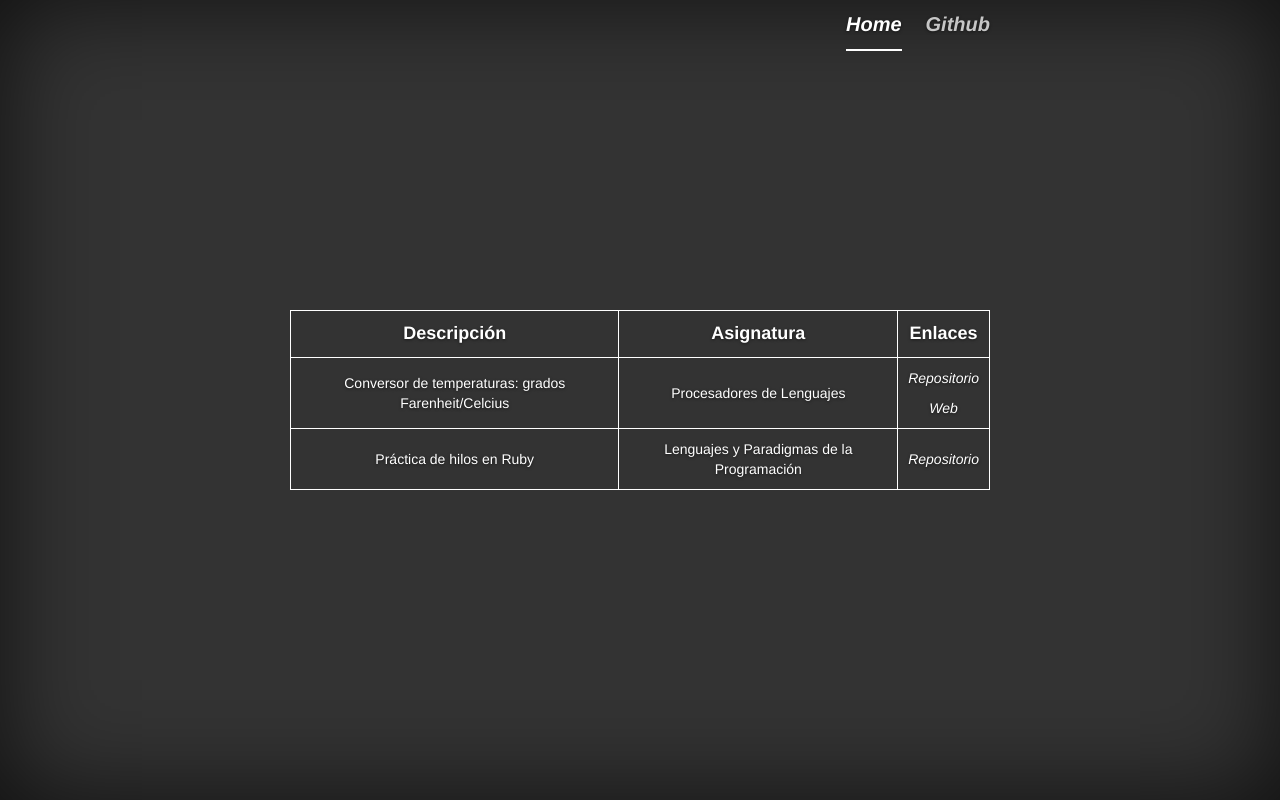
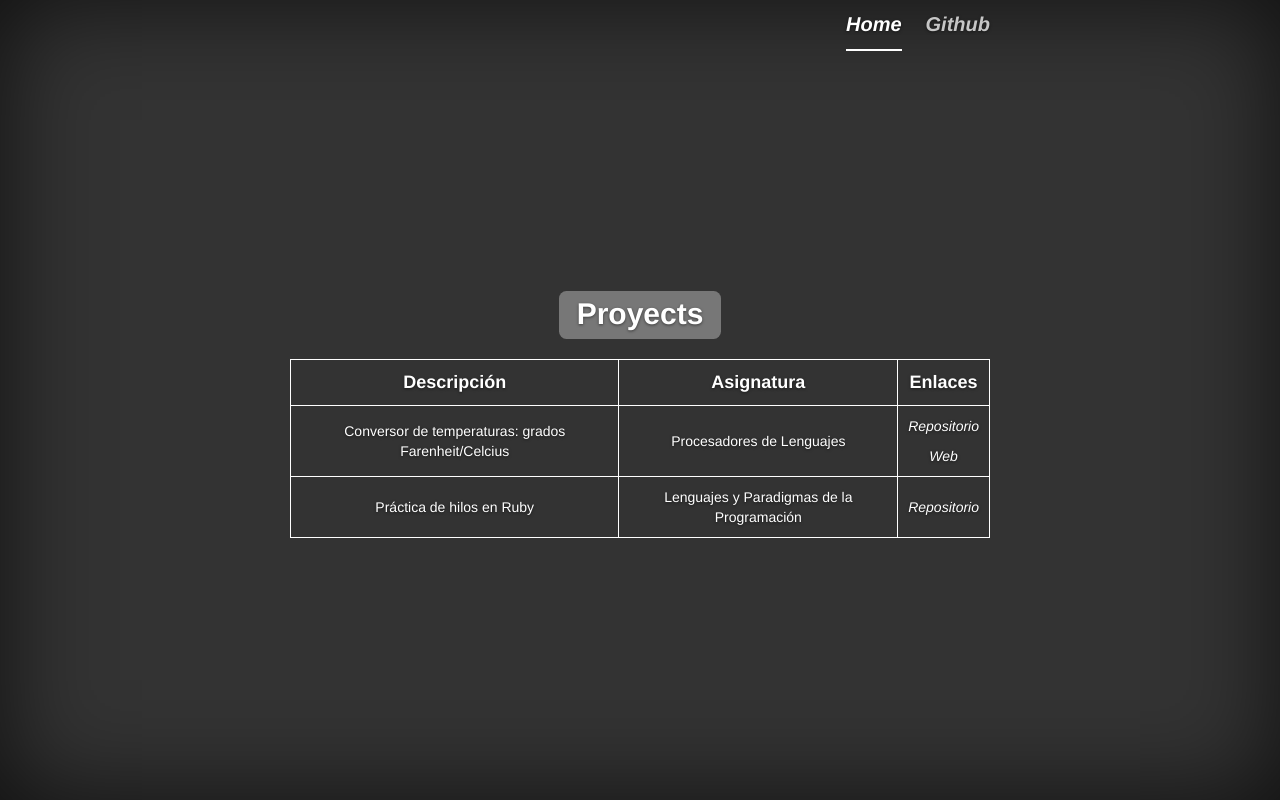
Before and after one commit to alu0100697032/alu0100697032.github.io, a plain HTML site: page proyectos.html in a window 1280 px wide. Drawn offline with nearby package versions, Linux system fonts and the light colour scheme.

Commit message:
Style changes

```diff
--- a/css/cover.css
+++ b/css/cover.css
@@ -177,3 +177,8 @@ th, td {
 a{
   font-style: italic;
 }
+
+.title{
+  font-size: 40px;
+  padding: 20px;
+}
--- a/proyectos.html
+++ b/proyectos.html
@@ -18,6 +18,9 @@
                             <li><a href="https://github.com/alu0100697032">Github</a></li>
                         </ul>
                     </nav>
+                </div>
+                <div class="title">
+                    <span class="label label-default">Proyects</span>
                 </div>
                 <div>
                     <table>
```
